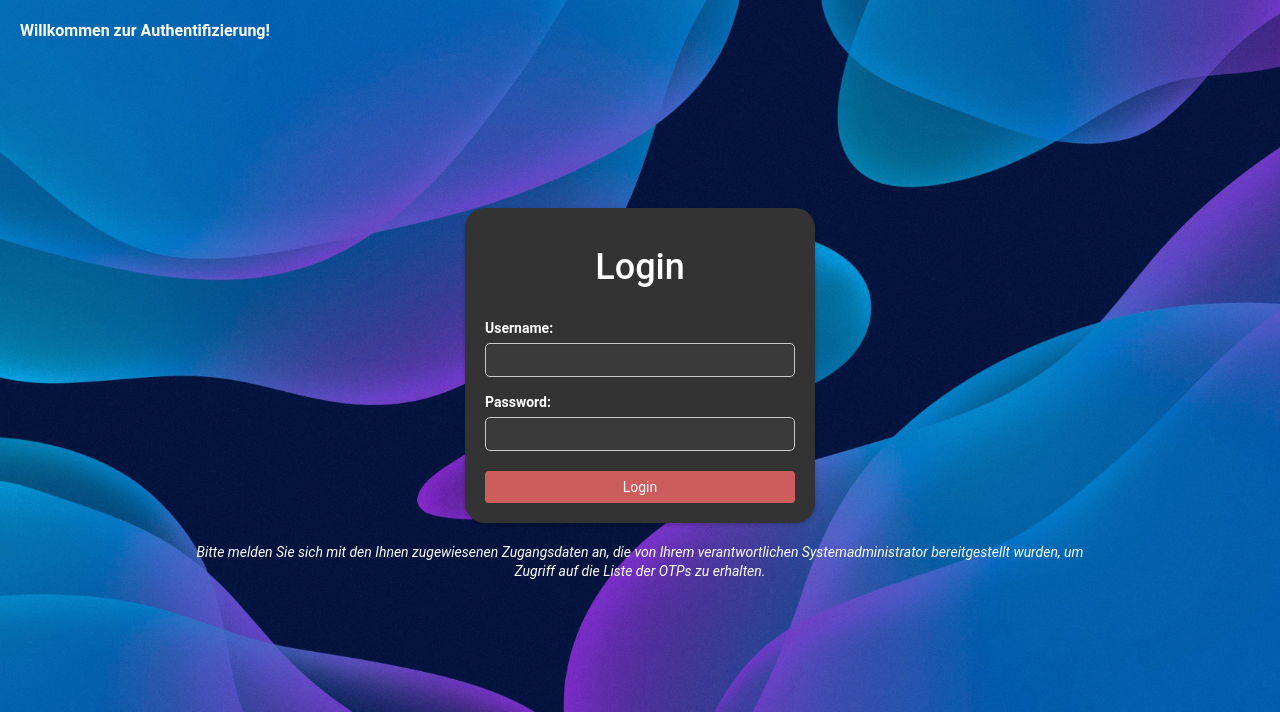
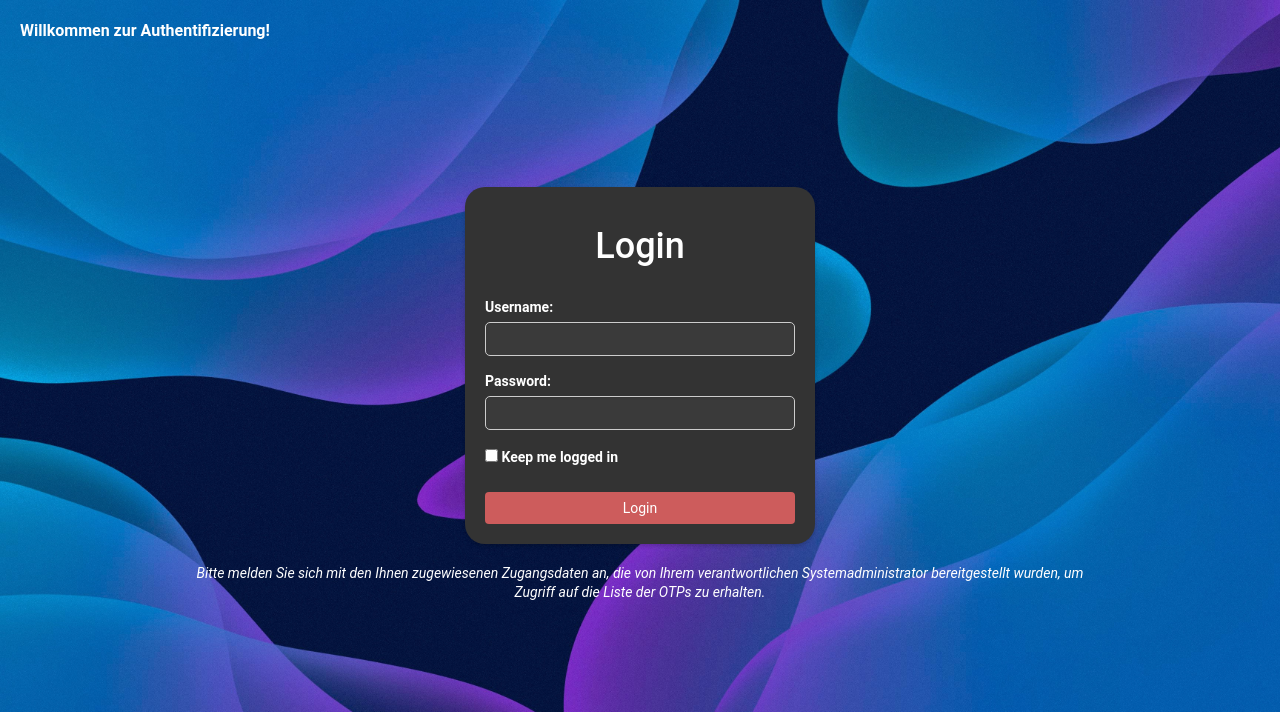
Before and after one commit to Migrim/OTP-Manager, a Flask app: page /login in a window 1280 px wide. Shown: the top 712 px of the page. Run offline with Flask 3, Linux system fonts and the light colour scheme; some libraries are stand-ins or nearby versions.

Commit message:
added keep login button to login page

```diff
--- a/app.py
+++ b/app.py
@@ -31,6 +31,7 @@ app = Flask(__name__)
 start_time = datetime.now()
 app.config['SECRET_KEY'] = 'your-secret-key'
 app.config['SESSION_TYPE'] = 'filesystem'
+app.config['PERMANENT_SESSION_LIFETIME'] = timedelta(days=7)
 Session(app)
 Bootstrap(app)
 
@@ -346,6 +347,7 @@ def login():
     if request.method == 'POST':
         username = request.form.get('username')
         password = request.form.get('password')
+        keep_logged_in = 'keep_logged_in' in request.form
 
         with sqlite3.connect("otp.db") as db:
             cursor = db.cursor()
@@ -357,6 +359,12 @@ def login():
             session_token = str(uuid.uuid4())
             session['user_id'] = user[0]
             session['session_token'] = session_token
+
+            if keep_logged_in:
+                session.permanent = True
+            else:
+                session.permanent = False
+
             flash('Successfully logged in!')
             my_logger.info(f"User: {username} Logged in!")
 
--- a/templates/login.html
+++ b/templates/login.html
@@ -220,6 +220,10 @@
                 <label for="password" class="text-white" data-bs-toggle="tooltip" data-bs-placement="top" title="Geben Sie Ihr Passwort ein.">Password:</label>
                 <input type="password" name="password" class="form-control" required>
             </div>
+            <div class="form-group form-check">
+                <input type="checkbox" class="form-check-input" name="keep_logged_in" id="keep_logged_in">
+                <label class="form-check-label" for="keep_logged_in">Keep me logged in</label>
+            </div>
 
             {% with messages = get_flashed_messages() %}
                 {% if messages %}
```
Also changed, not shown: otp.db.
